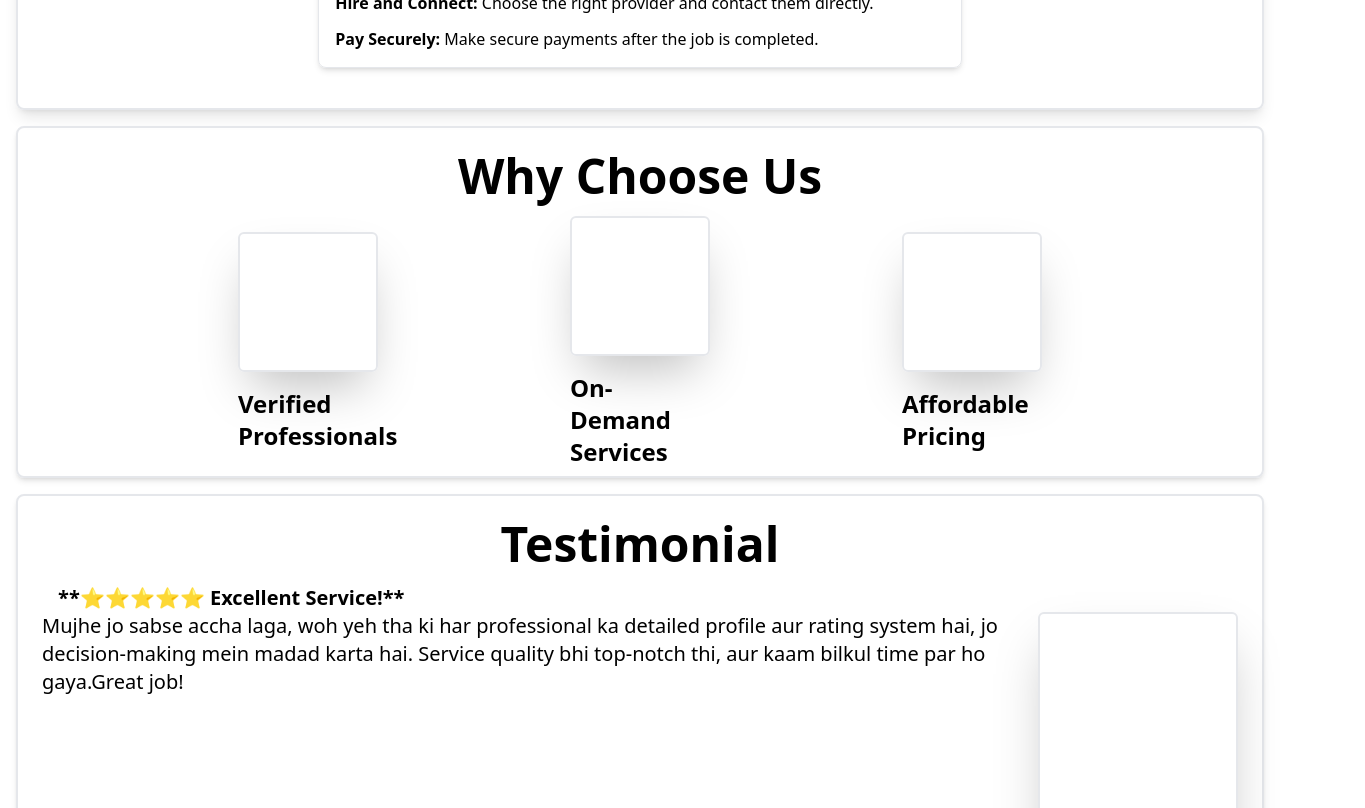
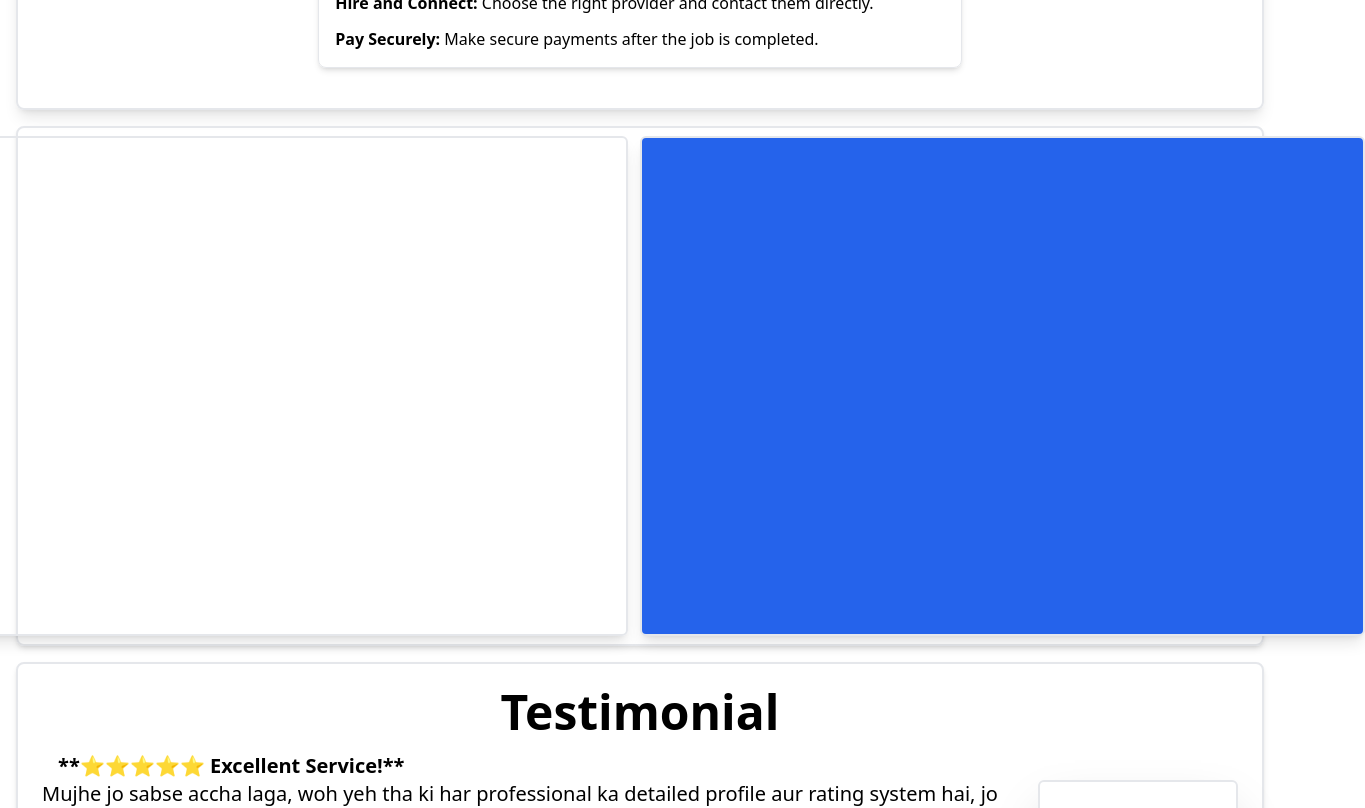
Before and after one commit to shivanand91/Sarvisso, a React (Vite) app in the folder Frontend/: page / in a window 1280 px wide. Shown: the part 1520-2328 px from the top of the page, 1365 px wide, since content can reach past the window. Built offline with nearby package versions, Linux system fonts and the light colour scheme.

Commit message:
commit by pandey

```diff
--- a/Frontend/src/components/Whyuse.jsx
+++ b/Frontend/src/components/Whyuse.jsx
@@ -2,14 +2,17 @@ import React from 'react'
 
 const Whyuse = () => {
   return (
-    <div className='flex justify-center items-center flex-col shadow-md border-2 m-4 pt-2 pb-2 rounded-lg px-6'>
-      <h1 className='text-center font-bold mb-4 mt-4 text-5xl '>Why Choose Us</h1>
-      <div className=' font-bold md:flex  md:justify-center md:items-center md:gap-48 text-2xl  text-center '>
-        <div><div className='h-[140px] w-[140px] gap-3 z-50 border-2 shadow-2xl rounded-md '></div><h1 className='w-[20px] text-center mt-4'>Verified Professionals</h1></div>
-        <div><div className='h-[140px] w-[140px] gap-3 z-50 border-2 shadow-2xl rounded-md'></div><h1 className='w-[15px] text-center mt-4'>On-Demand Services</h1></div>
-        <div> <div className='h-[140px] w-[140px] gap-3 z-50 border-2 shadow-2xl rounded-md'></div><h1 className='w-[20px] text-center mt-4'>Affordable Pricing</h1></div>
+    <div className='flex justify-center items-center  gap-3 shadow-md border-2 m-4 pt-2 pb-2 rounded-lg px-6  '>
+
+      <div className='flex   gap-3 '>
+        <div className='w-[725px] h-[500px] bg-white-500 shadow-lg  rounded-md border-2 '>
+
+        </div>
+        <div className='w-[725px] h-[500px] bg-blue-600 shadow-lg  rounded-md border-2'></div>
       </div>
+      <div className='bg-red-700 shadow-lg rounded-md w-[700px] h-[450px] z-50'></div>
     </div>
+
   )
 }
 
```
